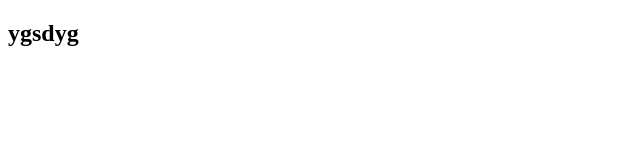
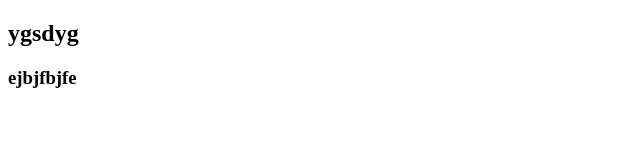
Before and after one commit to Bidyutsharma/a-1, a plain HTML site: page index.html in a window 1280 px wide. Shown: the whole page, without its empty margins (0-640 px from the left). Drawn offline with Linux system fonts and the light colour scheme.

Commit message:
second commit

```diff
--- a/index.html
+++ b/index.html
@@ -10,6 +10,7 @@
 
 <body>
     <h2>ygsdyg</h2>
+    <h3>ejbjfbjfe</h3>
 </body>
 
 </html>
```
